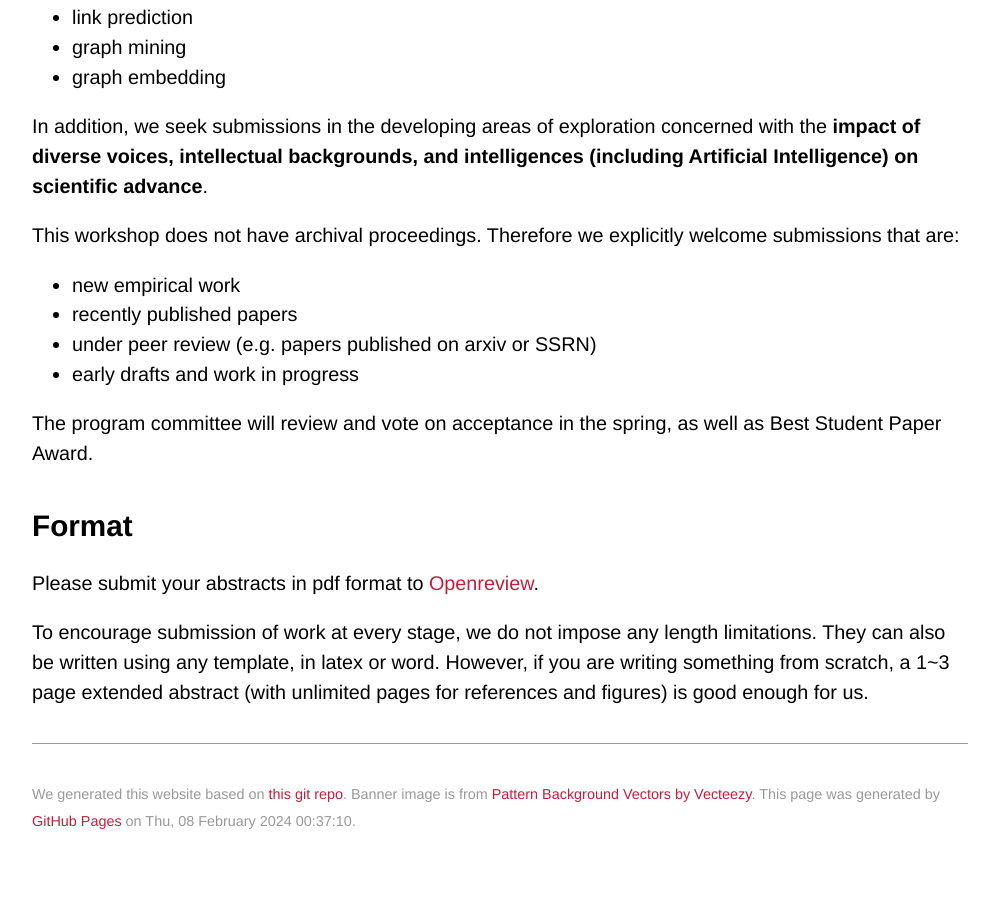
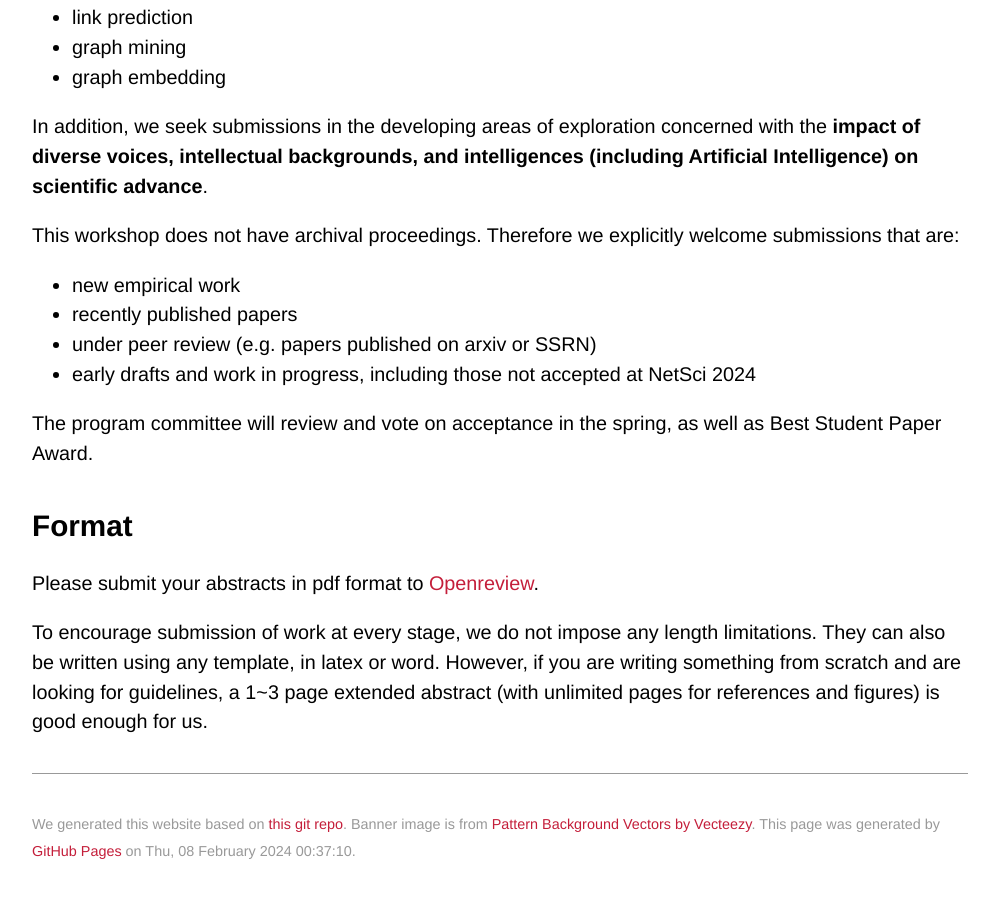
Before and after one commit to netscisci/netscisci.github.io, a Jekyll site: the page built from cfp.md, in a window 1280 px wide and 900 px high, scrolled down 739 px. Shown: the whole window, without its empty margins (140-1132 px from the left). Built offline with Jekyll 4.4.1, drawn with Linux system fonts in a browser that asks for light colours; some web fonts are replaced; our own code applies the rules of GitHub Pages for plain Markdown files; before the commit the page ends 1609 px from its top, so only the background shows below that.

Commit message:
Update cfp.md

```diff
--- a/cfp.md
+++ b/cfp.md
@@ -22,7 +22,7 @@ This workshop does not have archival proceedings. Therefore we explicitly welcom
 - new empirical work
 - recently published papers
 - under peer review (e.g. papers published on arxiv or SSRN)
-- early drafts and work in progress
+- early drafts and work in progress, including those not accepted at NetSci 2024
 
 The program committee will review and vote on acceptance in the spring, as well as Best Student Paper Award.
 
@@ -30,4 +30,4 @@ The program committee will review and vote on acceptance in the spring, as well
 
 Please submit your abstracts in pdf format to [Openreview](https://openreview.net/group?id=NetSci/2024/Workshop/S4S).
 
-To encourage submission of work at every stage, we do not impose any length limitations. They can also be written using any template, in latex or word. However, if you are writing something from scratch, a 1~3 page extended abstract (with unlimited pages for references and figures) is good enough for us.
+To encourage submission of work at every stage, we do not impose any length limitations. They can also be written using any template, in latex or word. However, if you are writing something from scratch and are looking for guidelines, a 1~3 page extended abstract (with unlimited pages for references and figures) is good enough for us.
```
